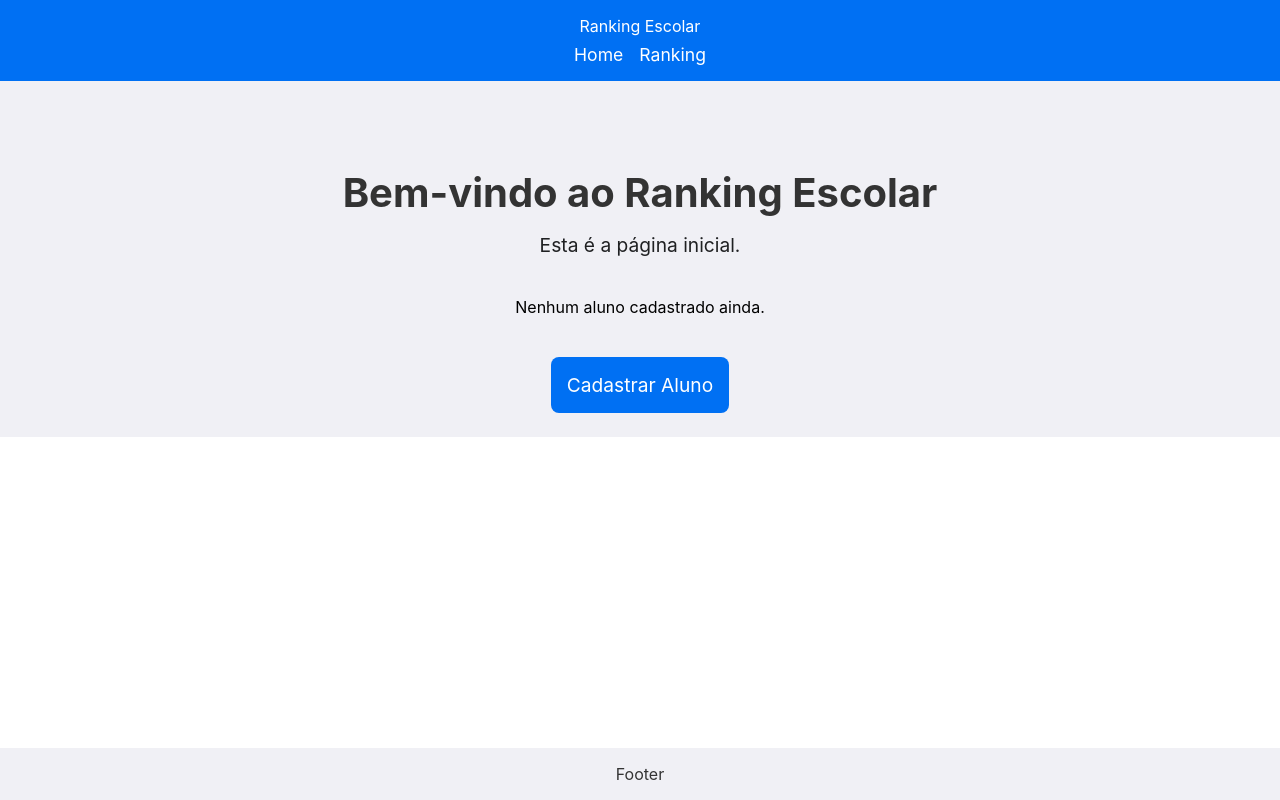
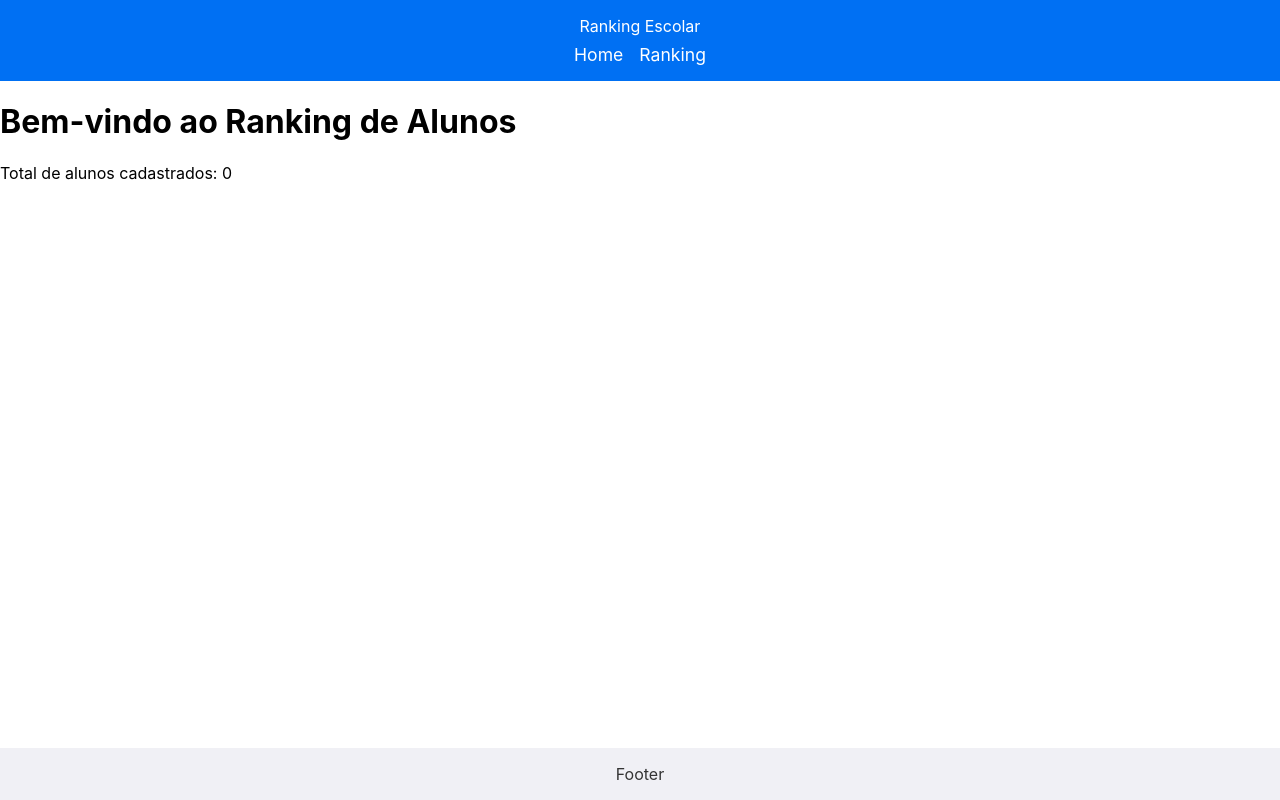
Before and after one commit to 3236Falcao/ranking2, a React (Create React App) app: page / in a window 1280 px wide. Built offline with nearby package versions, Linux system fonts and the light colour scheme.

Commit message:
Atualiza Home.tsx com tipos de types.ts

```diff
--- a/src/pages/Home.tsx
+++ b/src/pages/Home.tsx
@@ -1,172 +1,16 @@
-// pages/Home.tsx
-import styled from 'styled-components';
-import { Link } from 'react-router-dom';
+import React from 'react';
+import { Student } from '../types';
 
-interface Grade {
-  portugues: number;
-  matematica: number;
-  historia: number;
-  ciencias: number;
-  geografia: number;
-  ensinoReligioso: number;
+interface HomeProps {
+  students: Student[];
 }
 
-interface Student {
-  id: number;
-  name: string;
-  class: string;
-  grades: Grade;
-}
-
-interface HomeProps {
-  students?: Student[];
-}
-
-const guessGender = (name: string): 'male' | 'female' => {
-  const lowerName = name.toLowerCase().trim();
-  const maleEndings = ['o', 'el', 'io', 'im'];
-  const femaleEndings = ['a', 'ia', 'ine', 'is'];
-  const maleNames = ['joão', 'pedro', 'miguel', 'lucas', 'gabriel'];
-  const femaleNames = ['maria', 'ana', 'julia', 'sofia', 'beatriz'];
-
-  const firstName = lowerName.split(' ')[0];
-  if (maleNames.includes(firstName)) return 'male';
-  if (femaleNames.includes(firstName)) return 'female';
-  if (maleEndings.some(ending => lowerName.endsWith(ending))) return 'male';
-  if (femaleEndings.some(ending => lowerName.endsWith(ending))) return 'female';
-  return 'male';
-};
-
-const HomeContainer = styled.div`
-  padding: ${({ theme }) => theme.spacing.large} ${({ theme }) => theme.spacing.medium};
-  padding-top: 60px;
-  max-width: 1400px;
-  margin: 0 auto;
-  display: flex;
-  flex-direction: column;
-  align-items: center;
-  background-color: ${({ theme }) => theme.colors.background};
-`;
-
-const HeaderSection = styled.div`
-  text-align: center;
-  margin-bottom: ${({ theme }) => theme.spacing.large};
-  width: 100%;
-  max-width: 800px;
-
-  h1 {
-    color: ${({ theme }) => theme.colors.text};
-    font-size: 2.5rem;
-    margin-bottom: ${({ theme }) => theme.spacing.medium};
-    font-weight: 700;
-  }
-
-  p {
-    color: ${({ theme }) => theme.colors.secondary};
-    font-size: 1.2rem;
-    margin: 0;
-  }
-`;
-
-const TopStudentSection = styled.div`
-  text-align: center;
-  margin-top: ${({ theme }) => theme.spacing.medium};
-
-  h2 {
-    color: ${({ theme }) => theme.colors.text};
-    font-size: 1.8rem;
-    margin-bottom: ${({ theme }) => theme.spacing.medium};
-    font-weight: 600;
-  }
-`;
-
-const TopStudentCard = styled.div`
-  background: ${({ theme }) => theme.colors.white};
-  border-radius: 10px;
-  padding: ${({ theme }) => theme.spacing.medium};
-  box-shadow: 0 4px 6px rgba(0, 0, 0, 0.1);
-  display: flex;
-  flex-direction: column;
-  align-items: center;
-  gap: ${({ theme }) => theme.spacing.medium};
-  width: 300px;
-  margin: 0 auto;
-  border: 2px solid ${({ theme }) => theme.colors.primary};
-`;
-
-const TopStudentAvatar = styled.span`
-  font-size: 3rem;
-`;
-
-const TopStudentName = styled.p`
-  color: ${({ theme }) => theme.colors.text};
-  font-size: 1.5rem;
-  font-weight: 600;
-  margin: 0;
-`;
-
-const Button = styled(Link)`
-  background-color: ${({ theme }) => theme.colors.primary};
-  color: ${({ theme }) => theme.colors.white};
-  padding: ${({ theme }) => theme.spacing.medium};
-  border-radius: 8px;
-  text-decoration: none;
-  font-size: 1.2rem;
-  margin-top: ${({ theme }) => theme.spacing.large};
-  display: inline-block;
-  &:hover {
-    background-color: ${({ theme }) => theme.colors.primary}cc;
-  }
-`;
-
-const EditButton = styled(Link)`
-  background-color: ${({ theme }) => theme.colors.secondary};
-  color: ${({ theme }) => theme.colors.white};
-  padding: ${({ theme }) => theme.spacing.medium};
-  border-radius: 8px;
-  text-decoration: none;
-  font-size: 1.2rem;
-  margin-top: ${({ theme }) => theme.spacing.large};
-  display: inline-block;
-  &:hover {
-    background-color: ${({ theme }) => theme.colors.secondary}cc;
-  }
-`;
-
-const Home: React.FC<HomeProps> = ({ students = [] }) => {
-  const rankedStudents = [...students]
-    .map(student => {
-      const totalScore = Object.values(student.grades).reduce((sum, grade) => sum + grade, 0);
-      return { ...student, totalScore };
-    })
-    .sort((a, b) => b.totalScore - a.totalScore);
-
-  const topStudent = rankedStudents[0];
-
+const Home: React.FC<HomeProps> = ({ students }) => {
   return (
-    <HomeContainer>
-      <HeaderSection>
-        <h1>Bem-vindo ao Ranking Escolar</h1>
-        <p>Esta é a página inicial.</p>
-      </HeaderSection>
-      {topStudent ? (
-        <>
-          <TopStudentSection>
-            <h2>Primeiro Lugar</h2>
-            <TopStudentCard>
-              <TopStudentAvatar>
-                {guessGender(topStudent.name) === 'male' ? '👨' : '👩'}
-              </TopStudentAvatar>
-              <TopStudentName>{topStudent.name}</TopStudentName>
-            </TopStudentCard>
-          </TopStudentSection>
-          <EditButton to={`/edit/${topStudent.id}`}>Editar Cadastro</EditButton>
-        </>
-      ) : (
-        <p>Nenhum aluno cadastrado ainda.</p>
-      )}
-      <Button to="/cadastro">Cadastrar Aluno</Button>
-    </HomeContainer>
+    <div>
+      <h1>Bem-vindo ao Ranking de Alunos</h1>
+      <p>Total de alunos cadastrados: {students.length}</p>
+    </div>
   );
 };
 
```
